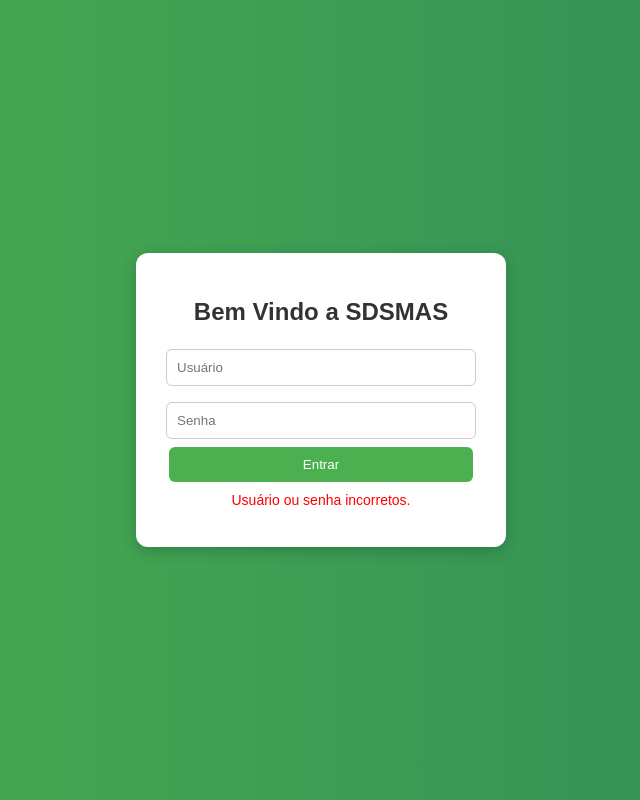
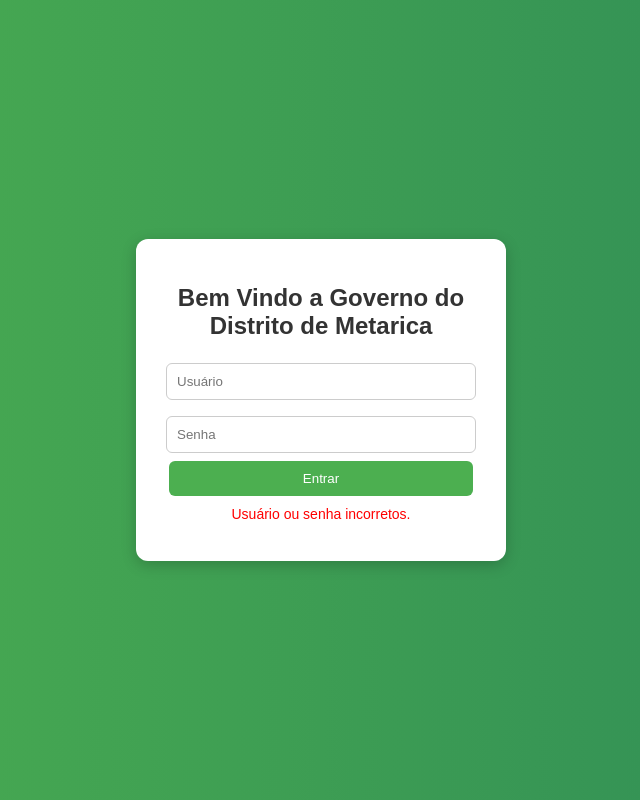
Before and after one commit to jotadetamires-cyber/login-sites, a plain HTML site: page index.html in a window 1280 px wide. Both pictures are taken after a click on the button "Entrar". Shown: the whole page, without its empty margins (319-959 px from the left). Drawn offline with Linux system fonts and the light colour scheme.

Commit message:
Update index.html

```diff
--- a/index.html
+++ b/index.html
@@ -65,7 +65,7 @@
 <body>
 
 <div class="login-box">
-    <h2>Bem Vindo a SDSMAS</h2>
+    <h2>Bem Vindo a Governo do Distrito de Metarica</h2>
     <input type="text" id="usuario" placeholder="Usuário"><br>
     <input type="password" id="senha" placeholder="Senha"><br>
     <button onclick="login()">Entrar</button>
@@ -84,14 +84,14 @@ async function login() {
     var user = document.getElementById("usuario").value.trim();
     var pass = document.getElementById("senha").value.trim();
 
-    var usuarioCorreto = "jmonteiro";
-    var senhaCorretaHash = "500fb8e54de475b478c00f7993132af529050f83e78a82f5e7b77607c5c558bb"; // jose2025
+    var usuarioCorreto = "Governo";
+    var senhaCorretaHash = "500fb8e54de475b478c00f7993132af529050f83e78a82f5e7b77607c5c558bb"; // metarica2025
 
     var passHash = await gerarHash(pass);
 
     if (user === usuarioCorreto && passHash === senhaCorretaHash) {
         // Aqui pode ser qualquer link, inclusive do Google Sites
-        window.location.href = "https://sites.google.com/view/sdsmasmetarca/p%C3%A1gina-inicial/planificacao-e-monitoria-avaliacao/monitoria-avaliacao";
+        window.location.href = "https://sites.google.com/d/17FiNovlYfLAIb-YASC7v8EN4qo0JpyCm/p/1TkJkepFgS9TQZnhEfCCvcEjBF7xh9uar/edit";
     } else {
         document.getElementById("mensagem").innerHTML = "Usuário ou senha incorretos.";
     }
```
